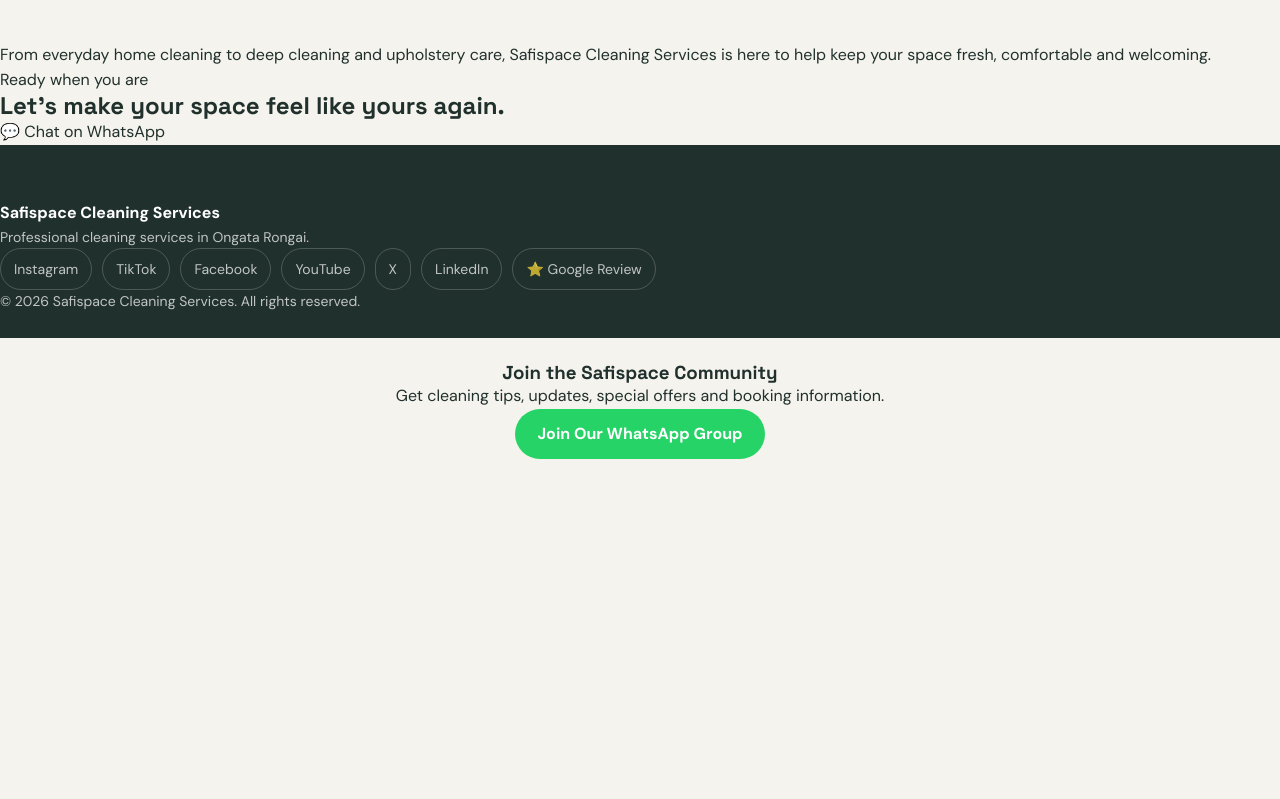
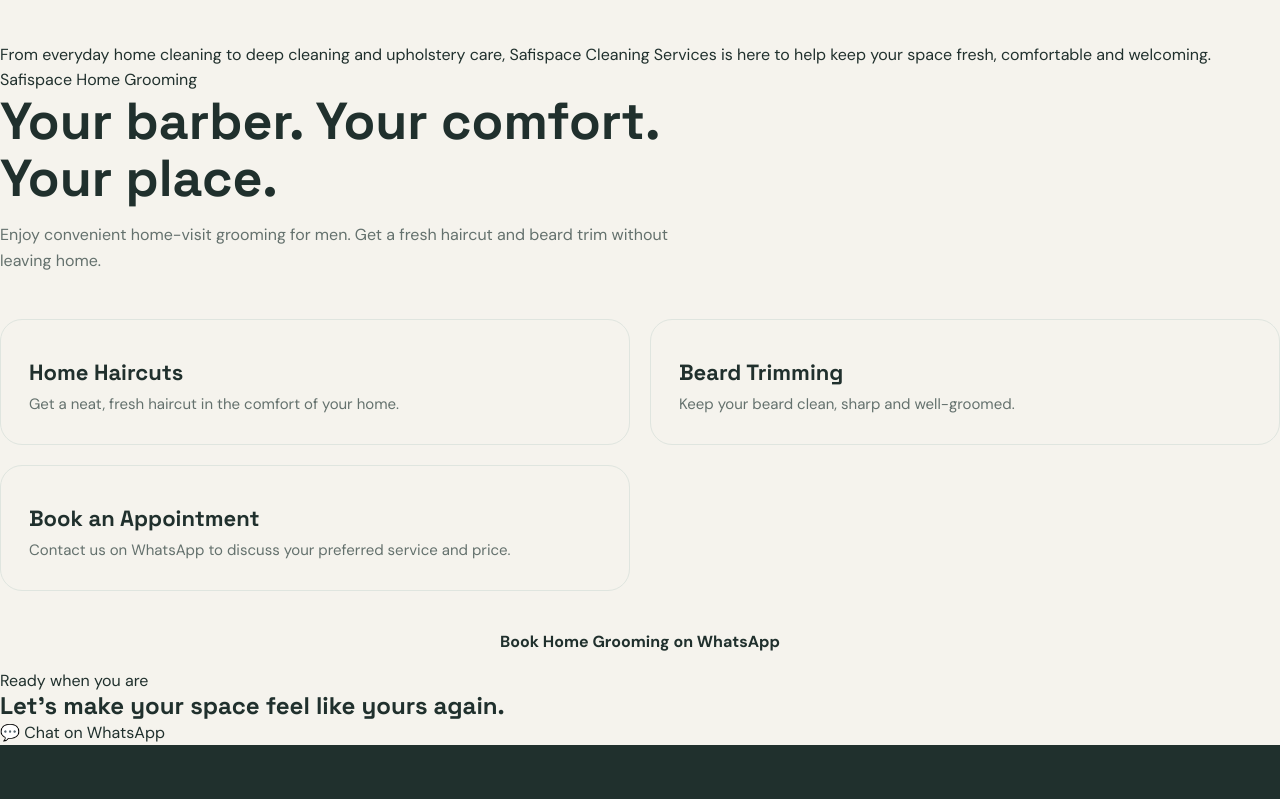
Before and after one commit to safispacecleaning-stack/safispacecleaning, a plain HTML site: page index.html in a window 1280 px wide. Shown: the part 4501-5300 px from the top of the page. Before the commit the page ends 4985 px from the top, so only its background shows below. Drawn offline with Linux system fonts and the light colour scheme.

Commit message:
Add home grooming services section to index.html
Added a new section for home grooming services including descriptions for haircuts, beard trimming, and appointment booking.

```diff
--- a/index.html
+++ b/index.html
@@ -1123,7 +1123,46 @@
     comfortable and welcoming.
   </p>
 </section>
+<section id="grooming">
+  <div class="section-heading">
+    <span>Safispace Home Grooming</span>
+    <h2>Your barber. Your comfort. Your place.</h2>
+    <p>
+      Enjoy convenient home-visit grooming for men.
+      Get a fresh haircut and beard trim without leaving home.
+    </p>
+  </div>
 
+  <div class="why-grid">
+
+    <div class="why-card">
+      <h3>Home Haircuts</h3>
+      <p>Get a neat, fresh haircut in the comfort of your home.</p>
+    </div>
+
+    <div class="why-card">
+      <h3>Beard Trimming</h3>
+      <p>Keep your beard clean, sharp and well-groomed.</p>
+    </div>
+
+    <div class="why-card">
+      <h3>Book an Appointment</h3>
+      <p>Contact us on WhatsApp to discuss your preferred service and price.</p>
+    </div>
+
+  </div>
+
+  <div style="text-align: center; margin-top: 25px;">
+    <a
+      href="https://wa.me/254743595411?text=Hello%20Safispace%2C%20I%20would%20like%20to%20book%20a%20home%20grooming%20appointment."
+      target="_blank"
+      rel="noopener noreferrer"
+      class="btn"
+    >
+      Book Home Grooming on WhatsApp
+    </a>
+  </div>
+</section>
 <section id="contact" class="contact-band">
   <div>
     <span>Ready when you are</span>
```
